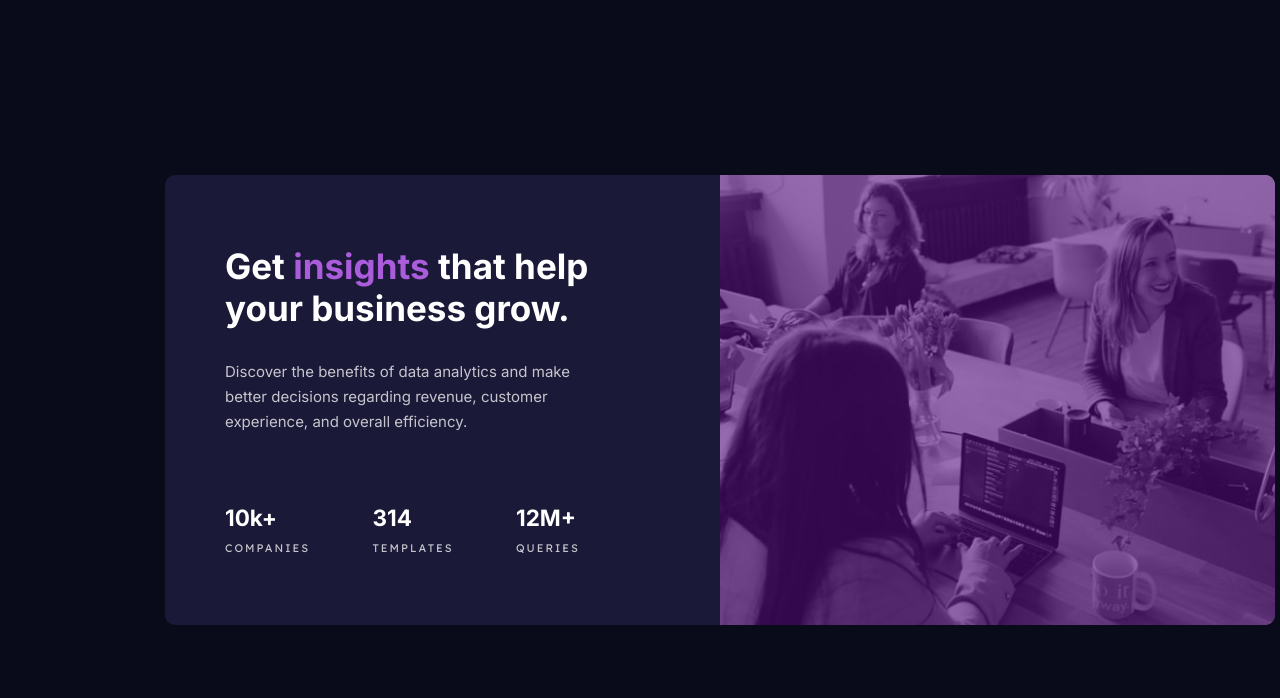
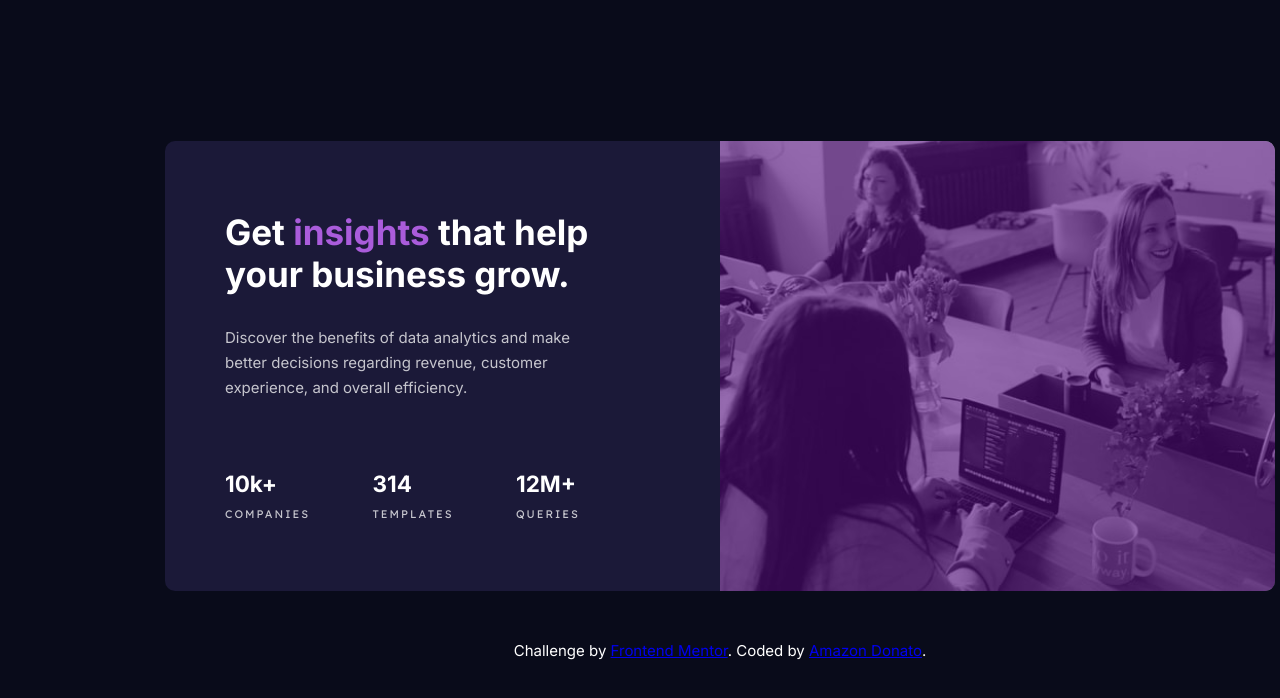
Before and after one commit to ajdonato/ftm-cardboard-css-html, a plain HTML site: page index.html in a window 1280 px wide. Shown: the top 698 px of the page. Drawn offline with Linux system fonts and the light colour scheme.

Commit message:
added footer "attribution" message

```diff
--- a/css/style.css
+++ b/css/style.css
@@ -27,6 +27,7 @@ body{
     display: flex;
     align-items: center;
     justify-content: center;
+    flex-direction: column;
 }
 
 main{
@@ -123,3 +124,15 @@ footer ul p{
 
     border-radius: 0 1rem 1rem 0;
 }
+
+.attribution{
+    color: var(--main-heading);
+    font-family: 'Inter', sans-serif;
+
+    padding-top: 5rem;
+}
+
+.attribution a:visited{
+    color: var(--soft-violet-accent);
+    text-decoration: none;
+}
--- a/index.html
+++ b/index.html
@@ -17,12 +17,18 @@
 
 </head>
 <body>
+
+  <div class="content">
+
+  </div>
   <main>
-    <div class="card-text">
+
+    <header class="card-text">
       <h1 class="h1-card">Get <span class="violet-clr">insights</span> that help your business grow.</h1>
       <p class="p-card">Discover the benefits of data analytics and make better decisions regarding revenue, customer
         experience, and overall efficiency.
       </p>
+
     <footer>
       <ul>
         <li>
@@ -39,17 +45,19 @@
         </li>
       </ul>
     </footer>
-    </div>
 
-    <div class="card-img">
-      <div class="card-img-bg"></div>
-    </div>
+  </header>
 
-<!--     <div class="attribution">
-      Challenge by <a href="https://www.frontendmentor.io?ref=challenge" target="_blank">Frontend Mentor</a>.
-      Coded by <a href="#">Your Name Here</a>.
-    </div> -->
+    <picture class="card-img">
+      <div class="card-img-bg">
+      </div>
+    </picture>
   </main>
+
+  <div class="attribution">
+    Challenge by <a href="https://www.frontendmentor.io?ref=challenge" target="_blank">Frontend Mentor</a>.
+    Coded by <a href="https://github.com/ajdonato/">Amazon Donato</a>.
+  </div>
 
 </body>
 </html>
```
